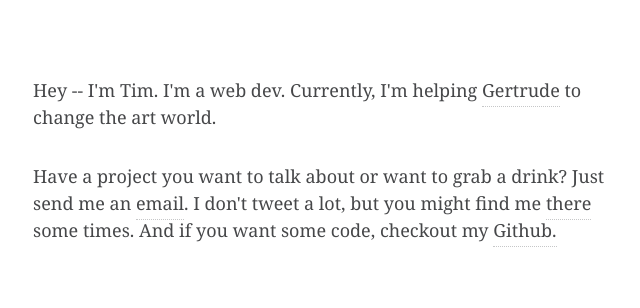
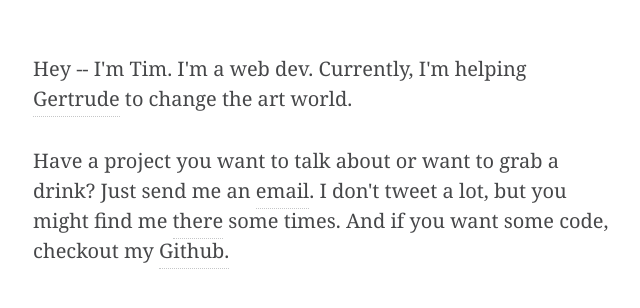
Before and after one commit to TimPetricola/timpetricola.github.io, a website: page index.html in a window 1280 px wide. Shown: the part 224-532 px from the top of the page, without its empty margins (317-957 px from the left). Drawn offline with Linux system fonts and the light colour scheme.

Commit message:
18px is cool, 20px is cooler

```diff
--- a/sass/_variables.scss
+++ b/sass/_variables.scss
@@ -11,5 +11,5 @@ $bu: $base-unit;
 
 $line-width: 580px;
 
-$font-size:   18px;
+$font-size:   20px;
 $line-height: 1.5;
```
Also changed, not shown: stylesheets/styles.css, stylesheets/styles.min.css.
